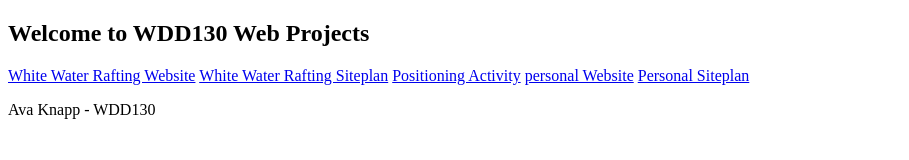
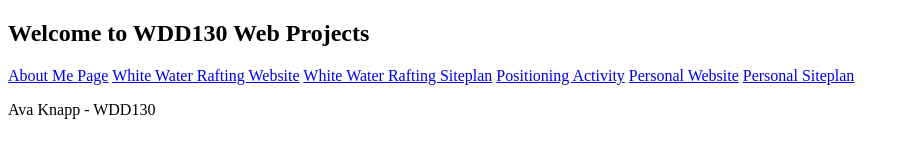
Before and after one commit to maroonmuffin/wdd130, a plain HTML site: page index.html in a window 1280 px wide. Shown: the whole page, without its empty margins (0-909 px from the left). Drawn offline with Linux system fonts and the light colour scheme.

Commit message:
added about me

```diff
--- a/index.html
+++ b/index.html
@@ -1,10 +1,11 @@
 <!DOCTYPE html>
 <nav>
 <h1>Welcome to WDD130 Web Projects</h1>
+<a href="aboutme/index.html">About Me Page</a>
 <a href="wwr/index.html">White Water Rafting Website</a>
 <a href="wwr/site-plan-rafting.html">White Water Rafting Siteplan</a>
 <a href="positioning.html">Positioning Activity</a>
-<a href="#">personal Website</a>
+<a href="#">Personal Website</a>
 <a href="#">Personal Siteplan</a>
 </nav>
 <p>Ava Knapp - WDD130</p>
```
